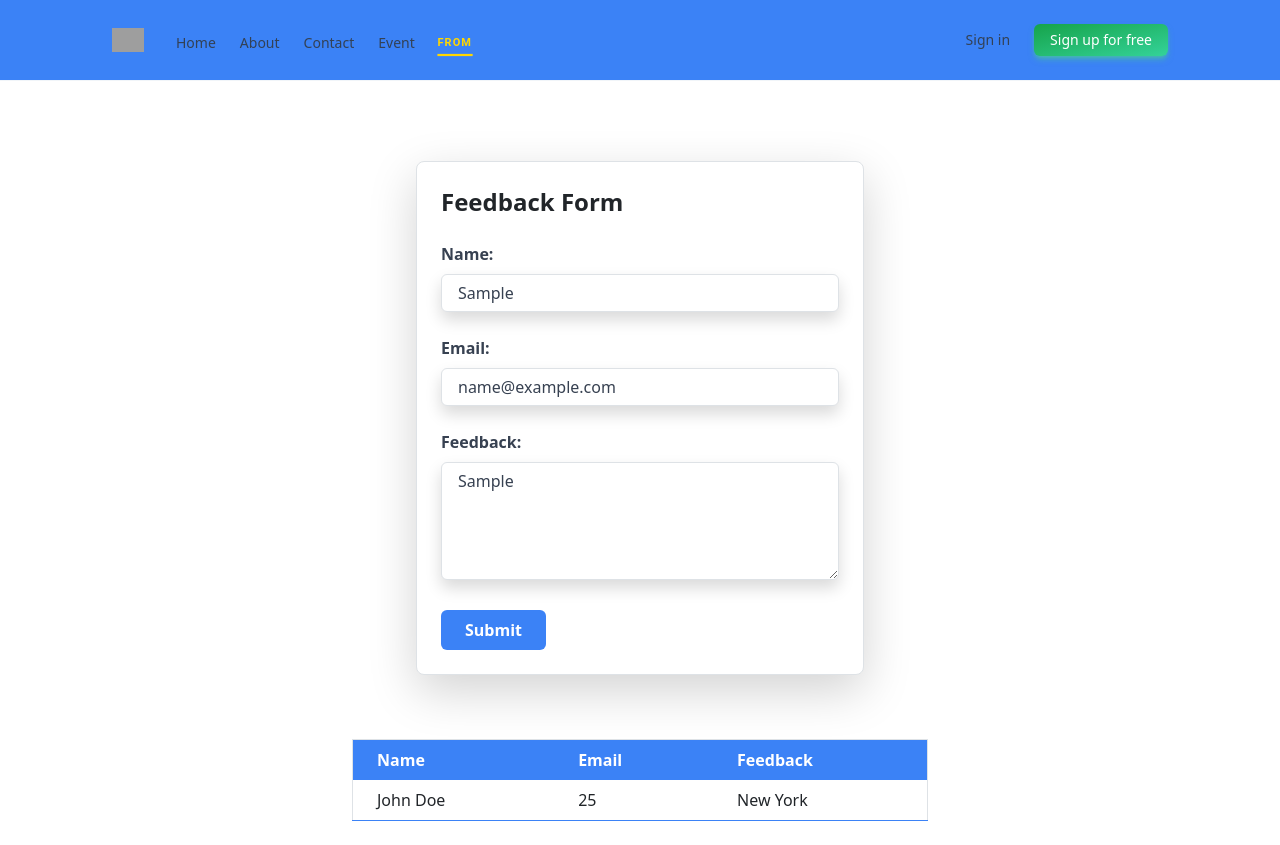
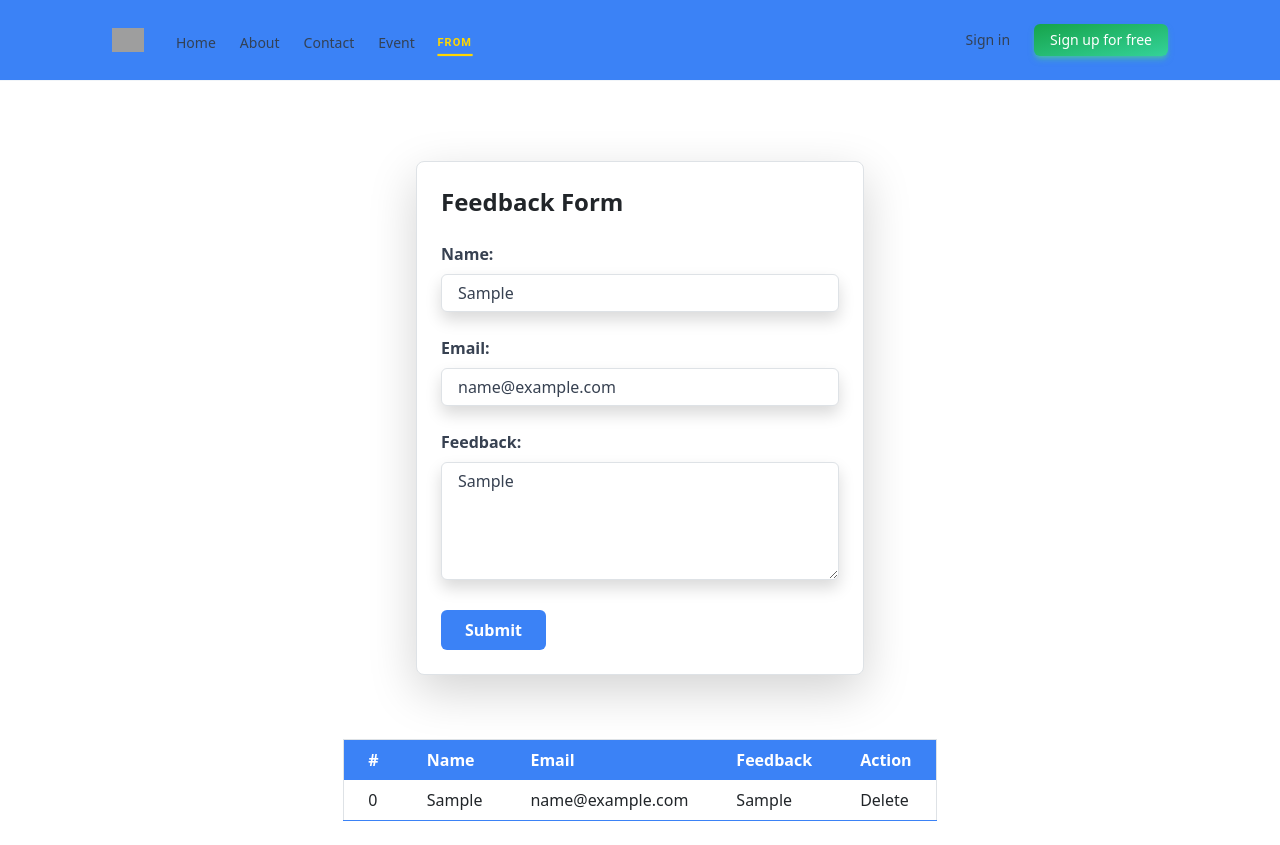
Before and after one commit to DushanMalind/Angular-Learning, an Angular app: page /from in a window 1280 px wide. Both pictures are taken after typing "Sample", "name@example.com", "Sample" into the empty fields and a click on the button "Submit". Before the commit the page ends 821 px from the top, so only its background shows below. Built offline with nearby package versions, Linux system fonts and the light colour scheme; grey boxes are pictures that could not be loaded.

Commit message:
userArray from done

```diff
--- a/package.json
+++ b/package.json
@@ -19,6 +19,7 @@
     "@angular/platform-browser-dynamic": "^17.2.0",
     "@angular/router": "^17.2.0",
     "bootstrap": "^5.3.3",
+    "bootstrap-icons": "^1.11.3",
     "postcss-loader": "^8.1.1",
     "rxjs": "~7.8.0",
     "tslib": "^2.3.0",
--- a/src/app/from/from.component.html
+++ b/src/app/from/from.component.html
@@ -28,19 +28,26 @@
 </div>
 
 
-<table class="w-full border-collapse border border-blue-500 max-w-xl mt-16 mx-auto">
+<table class="w-full border-collapse border border-blue-500 max-w-xl mt-16 mx-auto" *ngIf="userArray.length>0; else noData">
   <thead>
   <tr class="bg-blue-500 text-white">
+    <th class="py-2 px-4 text-left">#</th>
     <th class="py-2 px-4 text-left">Name</th>
     <th class="py-2 px-4 text-left">Email</th>
     <th class="py-2 px-4 text-left">Feedback</th>
+    <th class="py-2 px-4 text-left">Action</th>
   </tr>
   </thead>
   <tbody>
-  <tr class="bg-white border-b border-blue-500">
-    <td class="py-2 px-4">John Doe</td>
-    <td class="py-2 px-4">25</td>
-    <td class="py-2 px-4">New York</td>
+  <tr class="bg-white border-b border-blue-500" *ngFor="let user of userArray; let index=index">
+    <td class="py-2 px-4">{{ index }}</td>
+    <td class="py-2 px-4">{{ user.name }}</td>
+    <td class="py-2 px-4">{{ user.email }}</td>
+    <td class="py-2 px-4">{{ user.feedback }}</td>
+    <td class="py-2 px-4"><button (click)="onDelete(index)">Delete</button></td>
   </tr>
   </tbody>
 </table>
+
+<ng-template #noData>No Data</ng-template>
+<br>
--- a/src/app/from/from.component.ts
+++ b/src/app/from/from.component.ts
@@ -1,11 +1,14 @@
 import { Component } from '@angular/core';
 import {FormsModule} from "@angular/forms";
+import {NgForOf, NgIf} from "@angular/common";
 
 @Component({
   selector: 'app-from',
   standalone: true,
   imports: [
-    FormsModule
+    FormsModule,
+    NgForOf,
+    NgIf
   ],
   templateUrl: './from.component.html',
   styleUrl: './from.component.css'
@@ -25,8 +28,19 @@ export class FromComponent {
       "name": this.name,
       "email": this.email,
       "feedback": this.feedback
+     /*  name: this.name,
+       email: this.email,
+      feedback: this.feedback*/
     });
     console.log(this.userArray);
   }
 
+  onDelete(index: number){
+    /*this.userArray.pop();*/
+    this.userArray.splice(index, 1);
+
+
+
+  }
+
 }
--- a/src/styles.css
+++ b/src/styles.css
@@ -1,4 +1,6 @@
 /* You can add global styles to this file, and also import other style files */
+@import url('bootstrap-icons/font/bootstrap-icons.css');
+@import url('bootstrap/dist/css/bootstrap.min.css');
 
 @tailwind base;
 @tailwind components;
```
Also changed, not shown: src/~bootstrap-icons/font/bootstrap-icons.css (added), 1 other file (tests, documents, lock files or other folders).
